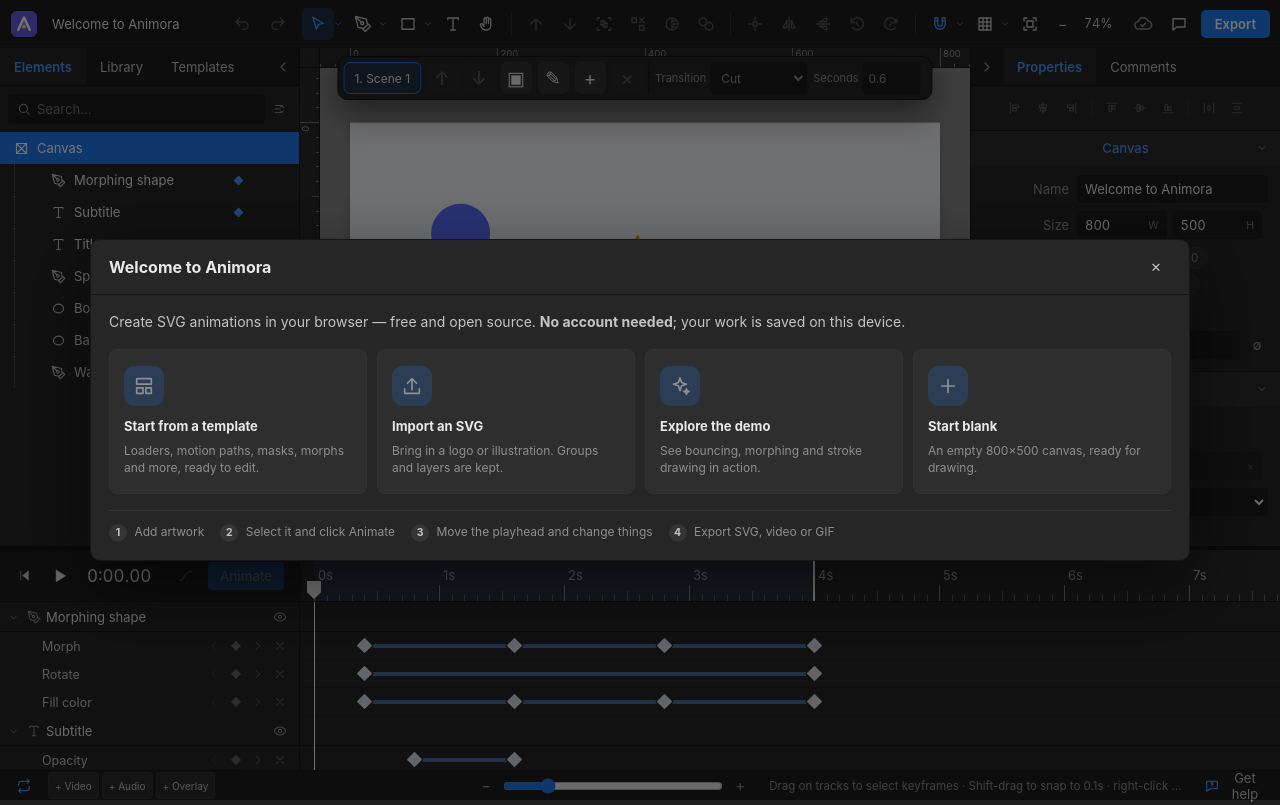
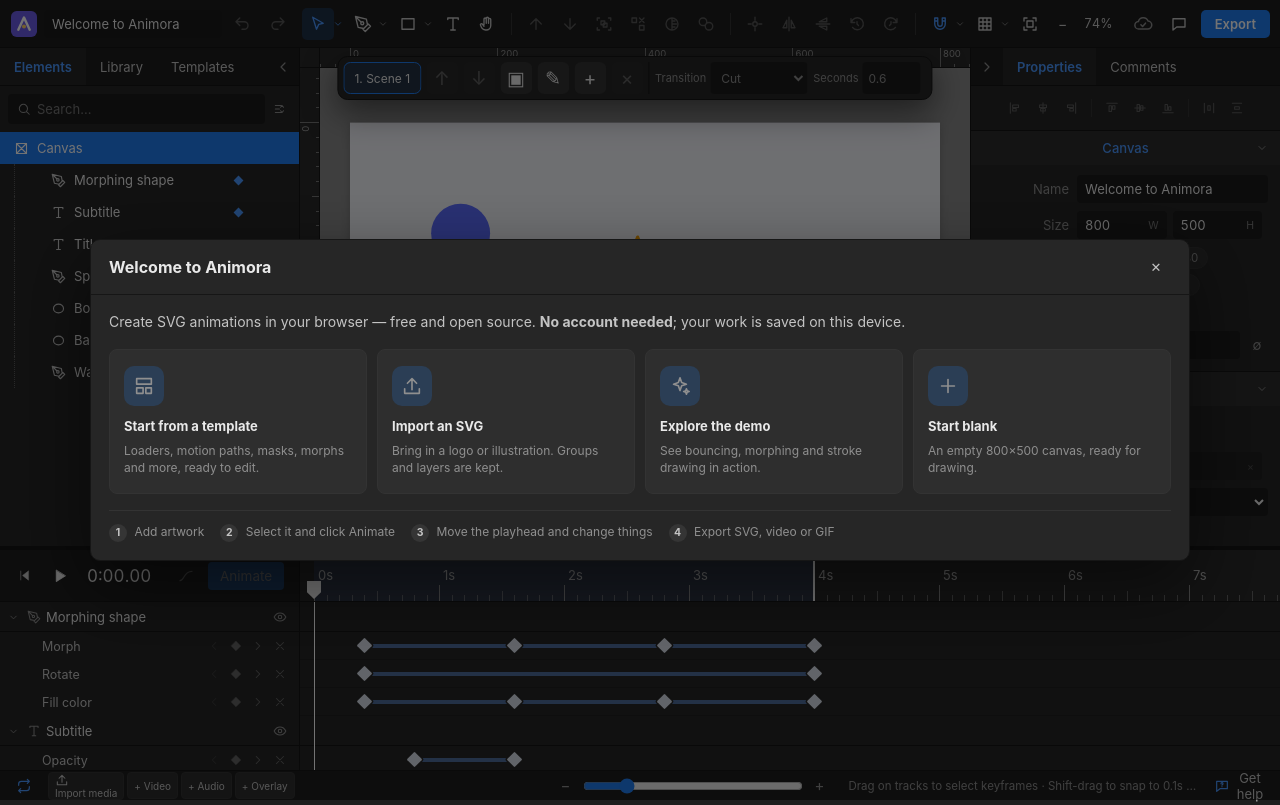
Before and after one commit to codemjd/mini, a React (Vite) app in the folder explainer/animora/: page / in a window 1280 px wide. Built offline with nearby package versions, Linux system fonts and the light colour scheme.

Commit message:
Wire media import into multi-track timeline

```diff
--- a/explainer/animora/src/components/Timeline.tsx
+++ b/explainer/animora/src/components/Timeline.tsx
@@ -14,6 +14,7 @@ import { EasingEditor } from './EasingEditor';
 import { TYPE_ICON } from './LeftPanel';
 import { useDropdown } from './TopBar';
 import { Icon } from './Icon';
+import { MediaImportButton } from './MediaImportButton';
 
 export const TL_LEFT = 300;
 /** Room before 0s so keyframes at the very start aren't hidden under the layer column. */
@@ -417,6 +418,7 @@ export function Timeline() {
           <Icon name="loop" size={16} />
         </button>
         <div className="media-track-add" aria-label="Add media track">
+          <MediaImportButton />
           <button onClick={() => addMediaTrack('video')} title="Add video track">+ Video</button>
           <button onClick={() => addMediaTrack('audio')} title="Add audio track">+ Audio</button>
           <button onClick={() => addMediaTrack('overlay')} title="Add overlay track">+ Overlay</button>
```
